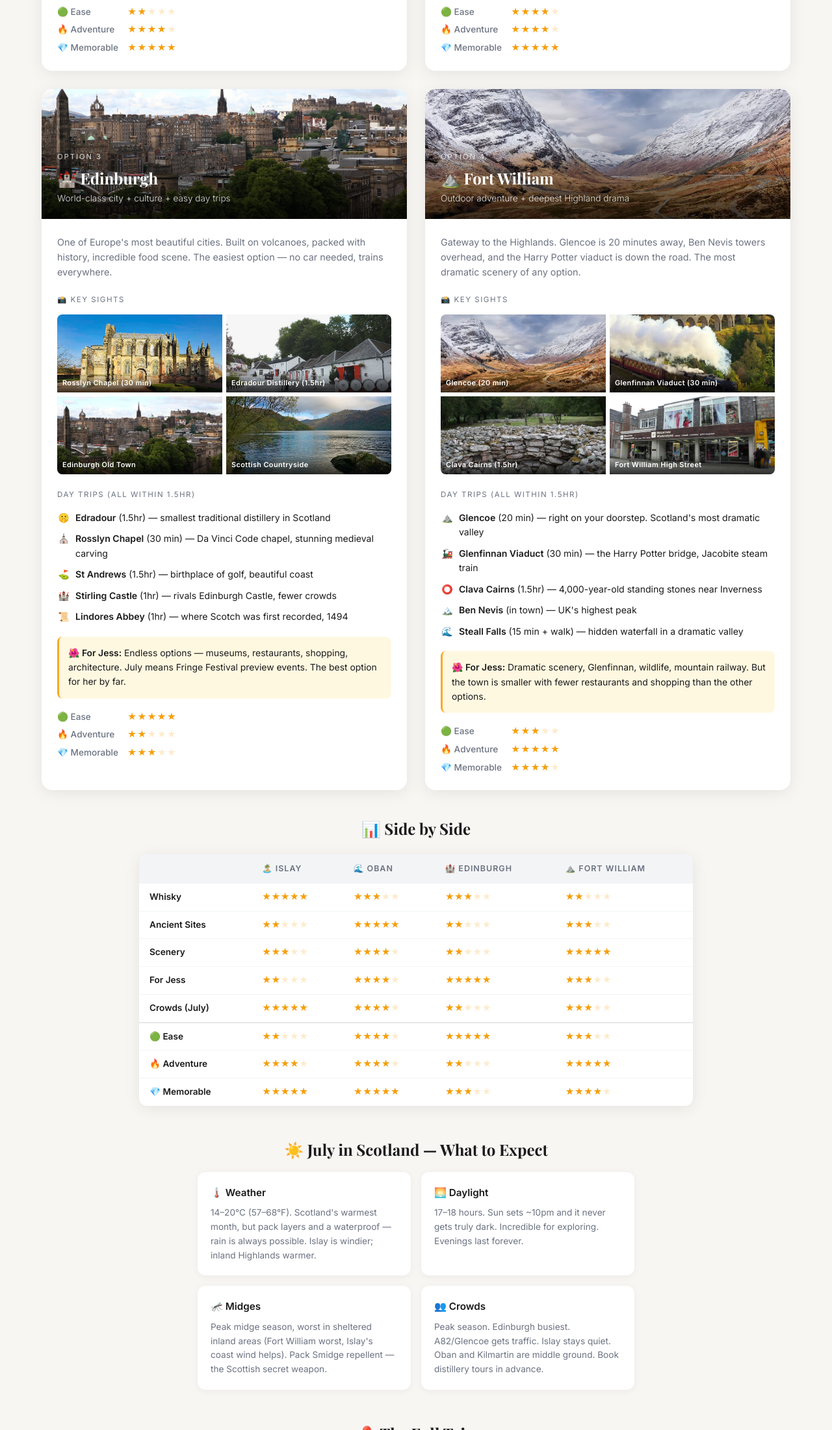
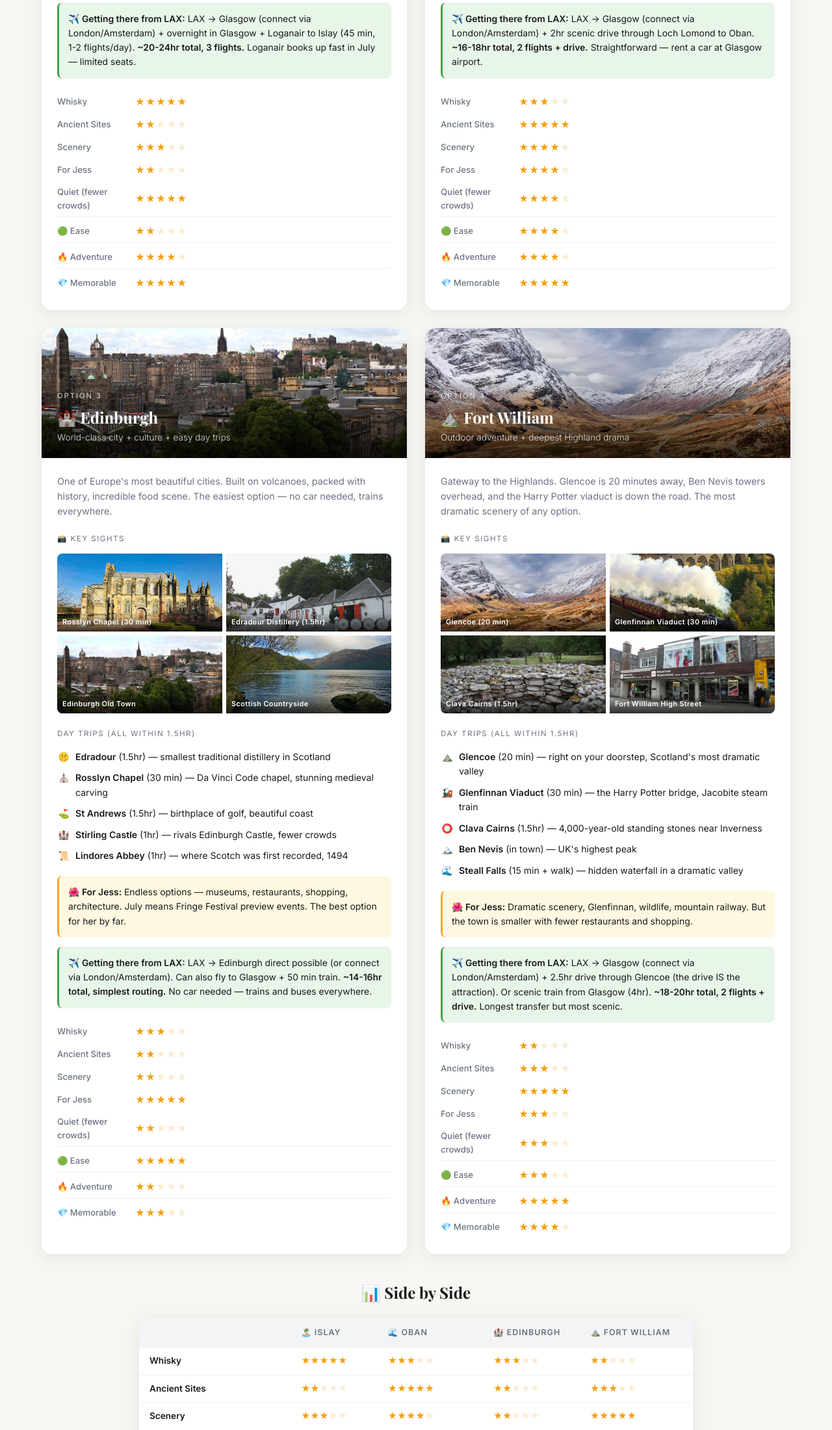
Before and after one commit to revslab/scotland-2026, a plain HTML site: page index.html in a window 1280 px wide. Shown: the part 1932-4133 px from the top of the page at 65% size. Drawn offline with nearby package versions, Linux system fonts and the light colour scheme.

Commit message:
Full ratings on each card, travel logistics from LAX, clarify crowd rating

```diff
--- a/index.html
+++ b/index.html
@@ -10,33 +10,23 @@
 :root{--text:#1a1a1a;--muted:#6b7280;--card-shadow:0 4px 24px rgba(0,0,0,0.08)}
 *{margin:0;padding:0;box-sizing:border-box}
 body{font-family:'Inter',-apple-system,sans-serif;color:var(--text);background:#f8f6f3;line-height:1.6}
-
-/* HERO */
 .hero{position:relative;text-align:center;padding:80px 24px 60px;color:white;overflow:hidden;min-height:380px;display:flex;flex-direction:column;justify-content:center;align-items:center;background:url('img/hero.jpg') center/cover}
 .hero::before{content:'';position:absolute;top:0;left:0;width:100%;height:100%;background:rgba(0,0,0,0.45);z-index:0}
 .hero>*{position:relative;z-index:1}
 .hero h1{font-family:'Playfair Display',serif;font-size:3rem;margin-bottom:12px;text-shadow:0 2px 12px rgba(0,0,0,0.4)}
 .hero .subtitle{font-size:1.15rem;opacity:0.9;font-weight:300}
 .hero .dates{display:inline-block;margin-top:20px;padding:10px 28px;border:1px solid rgba(255,255,255,0.4);border-radius:100px;font-size:1rem;font-weight:500;backdrop-filter:blur(4px);background:rgba(255,255,255,0.1)}
-
-/* TRAVELERS */
 .travelers{text-align:center;padding:32px 24px;background:white;border-bottom:1px solid #e5e7eb}
 .travelers .group{display:flex;justify-content:center;gap:32px;flex-wrap:wrap}
 .travelers .person{display:flex;align-items:center;gap:8px;font-size:0.95rem}
 .travelers .person .emoji{font-size:1.4rem}
-
-/* PREAMBLE */
 .preamble{max-width:760px;margin:0 auto;padding:40px 24px;text-align:center}
 .preamble h3{font-family:'Playfair Display',serif;font-size:1.4rem;margin-bottom:16px}
 .preamble p{font-size:1.02rem;color:var(--muted);line-height:1.8}
 .preamble .reasons{text-align:left;max-width:560px;margin:20px auto;font-size:0.95rem;line-height:1.9}
 .preamble .reasons p{margin-bottom:4px;color:var(--text)}
-
-/* OPTIONS GRID */
 .options{max-width:1200px;margin:0 auto;padding:0 24px 40px;display:grid;grid-template-columns:1fr 1fr;gap:28px}
 @media(max-width:900px){.options{grid-template-columns:1fr}.hero h1{font-size:2.2rem}}
-
-/* OPTION CARDS */
 .option-card{background:white;border-radius:16px;box-shadow:var(--card-shadow);overflow:hidden;transition:transform 0.2s}
 .option-card:hover{transform:translateY(-2px)}
 .card-hero{position:relative;height:200px;overflow:hidden}
@@ -51,23 +41,22 @@ body{font-family:'Inter',-apple-system,sans-serif;color:var(--text);background:#
 .card-body ul{list-style:none;padding:0}
 .card-body ul li{padding:5px 0;font-size:0.88rem;display:flex;gap:8px;align-items:flex-start}
 .card-body ul li .icon{flex-shrink:0;width:20px;text-align:center}
-
-/* PHOTO GRIDS */
 .photo-grid{display:grid;grid-template-columns:1fr 1fr;gap:6px;margin-top:14px;border-radius:8px;overflow:hidden}
 .photo-grid .photo-item{position:relative;height:120px;overflow:hidden}
 .photo-grid .photo-item img{width:100%;height:100%;object-fit:cover;transition:transform 0.3s}
 .photo-grid .photo-item:hover img{transform:scale(1.05)}
 .photo-grid .photo-item .photo-label{position:absolute;bottom:0;left:0;right:0;padding:6px 8px;background:linear-gradient(transparent,rgba(0,0,0,0.7));color:white;font-size:0.68rem;font-weight:600;letter-spacing:0.4px}
+.highlight-box{padding:14px;border-radius:8px;margin-top:14px;font-size:0.87rem;background:#fff8e1;border-left:3px solid #f9a825}
+.travel-box{padding:14px;border-radius:8px;margin-top:14px;font-size:0.87rem;background:#e8f5e9;border-left:3px solid #43a047}
 
-/* HIGHLIGHT BOX */
-.highlight-box{padding:14px;border-radius:8px;margin-top:14px;font-size:0.87rem;background:#fff8e1;border-left:3px solid #f9a825}
-
-/* RATINGS */
-.ratings{margin-top:18px;display:flex;flex-direction:column;gap:6px}
-.rating-row{display:flex;align-items:center;gap:8px;font-size:0.85rem}
-.rating-row .rating-label{width:100px;font-weight:500;color:var(--muted)}
-.rating-row .stars{color:#f59e0b;letter-spacing:1px}
-.rating-row .stars .dim{opacity:0.2}
+/* RATINGS TABLE */
+.ratings-table{width:100%;margin-top:18px;border-collapse:collapse;font-size:0.82rem}
+.ratings-table td{padding:6px 0;vertical-align:middle}
+.ratings-table td:first-child{color:var(--muted);font-weight:500;width:120px}
+.ratings-table .stars{color:#f59e0b;letter-spacing:1px;font-size:0.9rem}
+.ratings-table .stars .dim{opacity:0.2}
+.ratings-table .general td{border-top:1px solid #f0f0f0;padding-top:10px}
+.ratings-table .general:first-of-type td{margin-top:6px}
 
 /* COMPARISON TABLE */
 .comparison{max-width:900px;margin:0 auto;padding:0 24px 48px}
@@ -78,9 +67,10 @@ body{font-family:'Inter',-apple-system,sans-serif;color:var(--text);background:#
 .comparison tr:hover td{background:#fafafa}
 .comparison .stars{color:#f59e0b;white-space:nowrap}
 .comparison .stars .dim{opacity:0.2}
+.comparison .sep td{border-top:2px solid #e5e7eb}
+.comparison .note{font-size:0.78rem;color:var(--muted);text-align:center;margin-top:10px;font-style:italic}
 @media(max-width:600px){.comparison{overflow-x:auto}.comparison table{min-width:600px}}
 
-/* JULY SECTION */
 .july-section{max-width:720px;margin:0 auto;padding:0 24px 48px;text-align:center}
 .july-section h3{font-family:'Playfair Display',serif;font-size:1.5rem;margin-bottom:16px}
 .july-grid{display:grid;grid-template-columns:1fr 1fr;gap:16px;text-align:left}
@@ -88,8 +78,6 @@ body{font-family:'Inter',-apple-system,sans-serif;color:var(--text);background:#
 .july-card{background:white;border-radius:12px;padding:20px;box-shadow:0 2px 12px rgba(0,0,0,0.05)}
 .july-card h4{font-size:0.95rem;margin-bottom:8px}
 .july-card p{font-size:0.85rem;color:var(--muted)}
-
-/* TIMELINE */
 .itinerary-preview{max-width:720px;margin:0 auto;padding:0 24px 60px}
 .itinerary-preview h3{font-family:'Playfair Display',serif;font-size:1.5rem;text-align:center;margin-bottom:24px}
 .timeline{position:relative;padding-left:32px}
@@ -101,8 +89,6 @@ body{font-family:'Inter',-apple-system,sans-serif;color:var(--text);background:#
 .timeline-item.amsterdam::before{background:#e65100}
 .timeline-item .date{font-size:0.78rem;font-weight:600;text-transform:uppercase;letter-spacing:1px;color:var(--muted)}
 .timeline-item .desc{font-size:0.92rem;margin-top:2px}
-
-/* VOTE */
 .vote-section{max-width:700px;margin:0 auto;padding:0 24px 80px;text-align:center}
 .vote-section h3{font-family:'Playfair Display',serif;font-size:1.6rem;margin-bottom:8px}
 .vote-section .subtext{color:var(--muted);font-size:0.95rem;margin-bottom:28px}
@@ -115,20 +101,17 @@ body{font-family:'Inter',-apple-system,sans-serif;color:var(--text);background:#
 .vote-btn.btn-fw{background:#4a148c}
 .vote-result{display:none;margin-top:24px;padding:20px;border-radius:12px;background:white;box-shadow:var(--card-shadow);font-size:1rem}
 .vote-result.show{display:block}
-
 .footer{text-align:center;padding:32px 24px;font-size:0.82rem;color:var(--muted);border-top:1px solid #e5e7eb}
 </style>
 </head>
 <body>
 
-<!-- HERO -->
 <div class="hero">
   <h1><svg viewBox="0 0 5 3" style="width:48px;height:29px;vertical-align:middle;margin-right:8px;border-radius:3px"><rect width="5" height="3" fill="#005EB8"/><path d="M0,0 L5,3 M5,0 L0,3" stroke="white" stroke-width="0.6"/></svg>Scotland 2026</h1>
   <div class="subtitle">Four ways to do this. We need your vote.</div>
   <div class="dates">🗓 July 5–20, 2026</div>
 </div>
 
-<!-- TRAVELERS -->
 <div class="travelers">
   <div class="group">
     <div class="person"><span class="emoji">🧔</span> Jon</div>
@@ -138,7 +121,6 @@ body{font-family:'Inter',-apple-system,sans-serif;color:var(--text);background:#
   </div>
 </div>
 
-<!-- PREAMBLE -->
 <div class="preamble">
   <h3>Wait — why are we even discussing this?</h3>
   <p>We were all set on Islay. Trevor loves Bruichladdich, it's a whisky pilgrimage, done deal. But then I started looking at what we'd be giving up:</p>
@@ -150,7 +132,6 @@ body{font-family:'Inter',-apple-system,sans-serif;color:var(--text);background:#
   <p>So before locking it in, I wanted to bring it to the group. The plan is <strong>one home base for 4 nights</strong> — keep it simple, no hotel-hopping. Here are four options. Each one is a completely different Scotland experience.</p>
 </div>
 
-<!-- OPTIONS -->
 <div class="options">
 
   <!-- ISLAY -->
@@ -187,11 +168,20 @@ body{font-family:'Inter',-apple-system,sans-serif;color:var(--text);background:#
         <strong>🌺 For Jess:</strong> Gorgeous beaches, coastal walks, seals & sea eagles, charming village life. But limited options beyond whisky + nature on a small island.
       </div>
 
-      <div class="ratings">
-        <div class="rating-row"><span class="rating-label">🟢 Ease</span><span class="stars">★★<span class="dim">★★★</span></span></div>
-        <div class="rating-row"><span class="rating-label">🔥 Adventure</span><span class="stars">★★★★<span class="dim">★</span></span></div>
-        <div class="rating-row"><span class="rating-label">💎 Memorable</span><span class="stars">★★★★★</span></div>
+      <div class="travel-box">
+        <strong>✈️ Getting there from LAX:</strong> LAX → Glasgow (connect via London/Amsterdam) + overnight in Glasgow + Loganair to Islay (45 min, 1-2 flights/day). <strong>~20-24hr total, 3 flights.</strong> Loganair books up fast in July — limited seats.
       </div>
+
+      <table class="ratings-table">
+        <tr><td>Whisky</td><td class="stars">★★★★★</td></tr>
+        <tr><td>Ancient Sites</td><td class="stars">★★<span class="dim">★★★</span></td></tr>
+        <tr><td>Scenery</td><td class="stars">★★★<span class="dim">★★</span></td></tr>
+        <tr><td>For Jess</td><td class="stars">★★<span class="dim">★★★</span></td></tr>
+        <tr><td>Quiet (fewer crowds)</td><td class="stars">★★★★★</td></tr>
+        <tr class="general"><td>🟢 Ease</td><td class="stars">★★<span class="dim">★★★</span></td></tr>
+        <tr class="general"><td>🔥 Adventure</td><td class="stars">★★★★<span class="dim">★</span></td></tr>
+        <tr class="general"><td>💎 Memorable</td><td class="stars">★★★★★</td></tr>
+      </table>
     </div>
   </div>
 
@@ -218,7 +208,7 @@ body{font-family:'Inter',-apple-system,sans-serif;color:var(--text);background:#
 
       <div class="section-title">Day Trips (all within 1.5hr)</div>
       <ul>
-        <li><span class="icon">🪨</span><span><strong>Kilmartin Glen</strong> (30 min) — 350+ ancient monuments, standing stones, 5,000-yr-old carvings. Barely anyone visits</span></li>
+        <li><span class="icon">🪨</span><span><strong>Kilmartin Glen</strong> (30 min) — 350+ ancient monuments, standing stones, 5,000-yr-old carvings</span></li>
         <li><span class="icon">⛰️</span><span><strong>Glencoe</strong> (45 min) — Scotland's most dramatic valley</span></li>
         <li><span class="icon">🏰</span><span><strong>Inveraray Castle</strong> (45 min) — fairytale castle on a loch</span></li>
         <li><span class="icon">🥃</span><span><strong>Oban Distillery</strong> (in town) — one of the oldest in Scotland</span></li>
@@ -226,14 +216,23 @@ body{font-family:'Inter',-apple-system,sans-serif;color:var(--text);background:#
       </ul>
 
       <div class="highlight-box">
-        <strong>🌺 For Jess:</strong> Seafood restaurants, harbor town charm, island hopping, castle visits, hiking, shops. Something for everyone — the most well-rounded option.
+        <strong>🌺 For Jess:</strong> Seafood restaurants, harbor town charm, island hopping, castle visits, hiking, shops. The most well-rounded option for the whole group.
       </div>
 
-      <div class="ratings">
-        <div class="rating-row"><span class="rating-label">🟢 Ease</span><span class="stars">★★★★<span class="dim">★</span></span></div>
-        <div class="rating-row"><span class="rating-label">🔥 Adventure</span><span class="stars">★★★★<span class="dim">★</span></span></div>
-        <div class="rating-row"><span class="rating-label">💎 Memorable</span><span class="stars">★★★★★</span></div>
+      <div class="travel-box">
+        <strong>✈️ Getting there from LAX:</strong> LAX → Glasgow (connect via London/Amsterdam) + 2hr scenic drive through Loch Lomond to Oban. <strong>~16-18hr total, 2 flights + drive.</strong> Straightforward — rent a car at Glasgow airport.
       </div>
+
+      <table class="ratings-table">
+        <tr><td>Whisky</td><td class="stars">★★★<span class="dim">★★</span></td></tr>
+        <tr><td>Ancient Sites</td><td class="stars">★★★★★</td></tr>
+        <tr><td>Scenery</td><td class="stars">★★★★<span class="dim">★</span></td></tr>
+        <tr><td>For Jess</td><td class="stars">★★★★<span class="dim">★</span></td></tr>
+        <tr><td>Quiet (fewer crowds)</td><td class="stars">★★★★<span class="dim">★</span></td></tr>
+        <tr class="general"><td>🟢 Ease</td><td class="stars">★★★★<span class="dim">★</span></td></tr>
+        <tr class="general"><td>🔥 Adventure</td><td class="stars">★★★★<span class="dim">★</span></td></tr>
+        <tr class="general"><td>💎 Memorable</td><td class="stars">★★★★★</td></tr>
+      </table>
     </div>
   </div>
 
@@ -255,7 +254,7 @@ body{font-family:'Inter',-apple-system,sans-serif;color:var(--text);background:#
         <div class="photo-item"><img src="img/rosslyn.jpg" alt="Rosslyn Chapel"><div class="photo-label">Rosslyn Chapel (30 min)</div></div>
         <div class="photo-item"><img src="img/edradour.jpg" alt="Edradour"><div class="photo-label">Edradour Distillery (1.5hr)</div></div>
         <div class="photo-item"><img src="img/edinburgh.jpg" alt="Edinburgh"><div class="photo-label">Edinburgh Old Town</div></div>
-        <div class="photo-item"><img src="img/loch-lomond.jpg" alt="Stirling area"><div class="photo-label">Scottish Countryside</div></div>
+        <div class="photo-item"><img src="img/loch-lomond.jpg" alt="Scottish countryside"><div class="photo-label">Scottish Countryside</div></div>
       </div>
 
       <div class="section-title">Day Trips (all within 1.5hr)</div>
@@ -271,11 +270,20 @@ body{font-family:'Inter',-apple-system,sans-serif;color:var(--text);background:#
         <strong>🌺 For Jess:</strong> Endless options — museums, restaurants, shopping, architecture. July means Fringe Festival preview events. The best option for her by far.
       </div>
 
-      <div class="ratings">
-        <div class="rating-row"><span class="rating-label">🟢 Ease</span><span class="stars">★★★★★</span></div>
-        <div class="rating-row"><span class="rating-label">🔥 Adventure</span><span class="stars">★★<span class="dim">★★★</span></span></div>
-        <div class="rating-row"><span class="rating-label">💎 Memorable</span><span class="stars">★★★<span class="dim">★★</span></span></div>
+      <div class="travel-box">
+        <strong>✈️ Getting there from LAX:</strong> LAX → Edinburgh direct possible (or connect via London/Amsterdam). Can also fly to Glasgow + 50 min train. <strong>~14-16hr total, simplest routing.</strong> No car needed — trains and buses everywhere.
       </div>
+
+      <table class="ratings-table">
+        <tr><td>Whisky</td><td class="stars">★★★<span class="dim">★★</span></td></tr>
+        <tr><td>Ancient Sites</td><td class="stars">★★<span class="dim">★★★</span></td></tr>
+        <tr><td>Scenery</td><td class="stars">★★<span class="dim">★★★</span></td></tr>
+        <tr><td>For Jess</td><td class="stars">★★★★★</td></tr>
+        <tr><td>Quiet (fewer crowds)</td><td class="stars">★★<span class="dim">★★★</span></td></tr>
+        <tr class="general"><td>🟢 Ease</td><td class="stars">★★★★★</td></tr>
+        <tr class="general"><td>🔥 Adventure</td><td class="stars">★★<span class="dim">★★★</span></td></tr>
+        <tr class="general"><td>💎 Memorable</td><td class="stars">★★★<span class="dim">★★</span></td></tr>
+      </table>
     </div>
   </div>
 
@@ -302,7 +310,7 @@ body{font-family:'Inter',-apple-system,sans-serif;color:var(--text);background:#
 
       <div class="section-title">Day Trips (all within 1.5hr)</div>
       <ul>
-        <li><span class="icon">⛰️</span><span><strong>Glencoe</strong> (20 min) — right on your doorstep. Scotland's most dramatic valley</span></li>
+        <li><span class="icon">⛰️</span><span><strong>Glencoe</strong> (20 min) — right on your doorstep, Scotland's most dramatic valley</span></li>
         <li><span class="icon">🚂</span><span><strong>Glenfinnan Viaduct</strong> (30 min) — the Harry Potter bridge, Jacobite steam train</span></li>
         <li><span class="icon">⭕</span><span><strong>Clava Cairns</strong> (1.5hr) — 4,000-year-old standing stones near Inverness</span></li>
         <li><span class="icon">🏔️</span><span><strong>Ben Nevis</strong> (in town) — UK's highest peak</span></li>
@@ -310,14 +318,23 @@ body{font-family:'Inter',-apple-system,sans-serif;color:var(--text);background:#
       </ul>
 
       <div class="highlight-box">
-        <strong>🌺 For Jess:</strong> Dramatic scenery, Glenfinnan, wildlife, mountain railway. But the town is smaller with fewer restaurants and shopping than the other options.
+        <strong>🌺 For Jess:</strong> Dramatic scenery, Glenfinnan, wildlife, mountain railway. But the town is smaller with fewer restaurants and shopping.
       </div>
 
-      <div class="ratings">
-        <div class="rating-row"><span class="rating-label">🟢 Ease</span><span class="stars">★★★<span class="dim">★★</span></span></div>
-        <div class="rating-row"><span class="rating-label">🔥 Adventure</span><span class="stars">★★★★★</span></div>
-        <div class="rating-row"><span class="rating-label">💎 Memorable</span><span class="stars">★★★★<span class="dim">★</span></span></div>
+      <div class="travel-box">
+        <strong>✈️ Getting there from LAX:</strong> LAX → Glasgow (connect via London/Amsterdam) + 2.5hr drive through Glencoe (the drive IS the attraction). Or scenic train from Glasgow (4hr). <strong>~18-20hr total, 2 flights + drive.</strong> Longest transfer but most scenic.
       </div>
+
+      <table class="ratings-table">
+        <tr><td>Whisky</td><td class="stars">★★<span class="dim">★★★</span></td></tr>
+        <tr><td>Ancient Sites</td><td class="stars">★★★<span class="dim">★★</span></td></tr>
+        <tr><td>Scenery</td><td class="stars">★★★★★</td></tr>
+        <tr><td>For Jess</td><td class="stars">★★★<span class="dim">★★</span></td></tr>
+        <tr><td>Quiet (fewer crowds)</td><td class="stars">★★★<span class="dim">★★</span></td></tr>
+        <tr class="general"><td>🟢 Ease</td><td class="stars">★★★<span class="dim">★★</span></td></tr>
+        <tr class="general"><td>🔥 Adventure</td><td class="stars">★★★★★</td></tr>
+        <tr class="general"><td>💎 Memorable</td><td class="stars">★★★★<span class="dim">★</span></td></tr>
+      </table>
     </div>
   </div>
 
@@ -332,11 +349,13 @@ body{font-family:'Inter',-apple-system,sans-serif;color:var(--text);background:#
     <tr><td><strong>Ancient Sites</strong></td><td class="stars">★★<span class="dim">★★★</span></td><td class="stars">★★★★★</td><td class="stars">★★<span class="dim">★★★</span></td><td class="stars">★★★<span class="dim">★★</span></td></tr>
     <tr><td><strong>Scenery</strong></td><td class="stars">★★★<span class="dim">★★</span></td><td class="stars">★★★★<span class="dim">★</span></td><td class="stars">★★<span class="dim">★★★</span></td><td class="stars">★★★★★</td></tr>
     <tr><td><strong>For Jess</strong></td><td class="stars">★★<span class="dim">★★★</span></td><td class="stars">★★★★<span class="dim">★</span></td><td class="stars">★★★★★</td><td class="stars">★★★<span class="dim">★★</span></td></tr>
-    <tr><td><strong>Crowds (July)</strong></td><td class="stars">★★★★★</td><td class="stars">★★★★<span class="dim">★</span></td><td class="stars">★★<span class="dim">★★★</span></td><td class="stars">★★★<span class="dim">★★</span></td></tr>
-    <tr style="border-top:2px solid #e5e7eb"><td><strong>🟢 Ease</strong></td><td class="stars">★★<span class="dim">★★★</span></td><td class="stars">★★★★<span class="dim">★</span></td><td class="stars">★★★★★</td><td class="stars">★★★<span class="dim">★★</span></td></tr>
+    <tr><td><strong>Quiet</strong> <span style="font-size:0.75rem;color:var(--muted)">(more ★ = fewer crowds)</span></td><td class="stars">★★★★★</td><td class="stars">★★★★<span class="dim">★</span></td><td class="stars">★★<span class="dim">★★★</span></td><td class="stars">★★★<span class="dim">★★</span></td></tr>
+    <tr><td><strong>Getting There</strong> <span style="font-size:0.75rem;color:var(--muted)">(from LAX)</span></td><td style="font-size:0.8rem">3 flights, ~22hr</td><td style="font-size:0.8rem">2 flights + 2hr drive</td><td style="font-size:0.8rem">2 flights, simplest</td><td style="font-size:0.8rem">2 flights + 2.5hr drive</td></tr>
+    <tr class="sep"><td><strong>🟢 Ease</strong></td><td class="stars">★★<span class="dim">★★★</span></td><td class="stars">★★★★<span class="dim">★</span></td><td class="stars">★★★★★</td><td class="stars">★★★<span class="dim">★★</span></td></tr>
     <tr><td><strong>🔥 Adventure</strong></td><td class="stars">★★★★<span class="dim">★</span></td><td class="stars">★★★★<span class="dim">★</span></td><td class="stars">★★<span class="dim">★★★</span></td><td class="stars">★★★★★</td></tr>
     <tr><td><strong>💎 Memorable</strong></td><td class="stars">★★★★★</td><td class="stars">★★★★★</td><td class="stars">★★★<span class="dim">★★</span></td><td class="stars">★★★★<span class="dim">★</span></td></tr>
   </table>
+  <p class="note">★ = more is better across all categories. "Quiet" means fewer tourists — more ★ = more peaceful.</p>
 </div>
 
 <!-- JULY CONDITIONS -->
```
